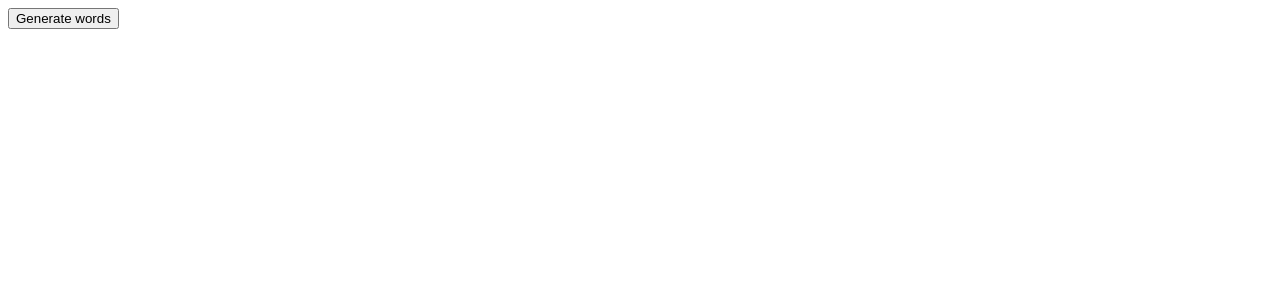
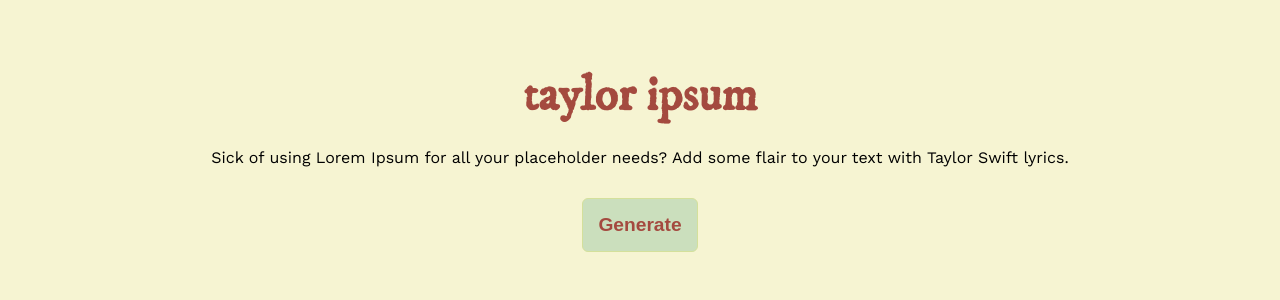
Before and after one commit to smh1988-2/taylor-ipsum, a React (Create React App) app: page / in a window 1280 px wide. Shown: the top 300 px of the page. Built offline with nearby package versions, Linux system fonts and the light colour scheme.

Commit message:
added basic styling, css reset

```diff
--- a/src/App.css
+++ b/src/App.css
@@ -0,0 +1,175 @@
+@import url("https://fonts.googleapis.com/css2?family=IM+Fell+DW+Pica:ital@0;1&family=Work+Sans&display=swap");
+
+/* http://meyerweb.com/eric/tools/css/reset/
+   v2.0 | 20110126
+   License: none (public domain)
+*/
+
+html,
+body,
+div,
+span,
+applet,
+object,
+iframe,
+h1,
+h2,
+h3,
+h4,
+h5,
+h6,
+p,
+blockquote,
+pre,
+a,
+abbr,
+acronym,
+address,
+big,
+cite,
+code,
+del,
+dfn,
+em,
+img,
+ins,
+kbd,
+q,
+s,
+samp,
+small,
+strike,
+strong,
+sub,
+sup,
+tt,
+var,
+b,
+u,
+i,
+center,
+dl,
+dt,
+dd,
+ol,
+ul,
+li,
+fieldset,
+form,
+label,
+legend,
+table,
+caption,
+tbody,
+tfoot,
+thead,
+tr,
+th,
+td,
+article,
+aside,
+canvas,
+details,
+embed,
+figure,
+figcaption,
+footer,
+header,
+hgroup,
+menu,
+nav,
+output,
+ruby,
+section,
+summary,
+time,
+mark,
+audio,
+video {
+  margin: 0;
+  padding: 0;
+  border: 0;
+  font-size: 100%;
+  font-family: "Work Sans", sans-serif;
+  vertical-align: baseline;
+}
+/* HTML5 display-role reset for older browsers */
+article,
+aside,
+details,
+figcaption,
+figure,
+footer,
+header,
+hgroup,
+menu,
+nav,
+section {
+  display: block;
+}
+body {
+  line-height: 1;
+}
+ol,
+ul {
+  list-style: none;
+}
+blockquote,
+q {
+  quotes: none;
+}
+blockquote:before,
+blockquote:after,
+q:before,
+q:after {
+  content: "";
+  content: none;
+}
+table {
+  border-collapse: collapse;
+  border-spacing: 0;
+}
+
+body {
+  background-color: #f6f4d2;
+}
+
+.header-container {
+  display: flex;
+  flex-flow: column;
+  align-items: center;
+  gap: 30px;
+  padding: 72px 32px 32px;
+}
+
+h1 {
+  color: #a44a3f;
+  font-family: "IM Fell DW Pica", serif;
+  font-size: 3rem;
+}
+
+.header-text {
+  text-align: center;
+}
+
+.generate-button-container {
+  display: flex;
+  flex-direction: column;
+  align-items: center;
+}
+
+.generate-button {
+  background-color: #cbdfbd;
+  border: 1px solid #d4e09b;
+  padding: 15px;
+  border-radius: 6px;
+  font-size: 1.2rem;
+  color: #a44a3f;
+  font-weight: 600;
+  transition: opacity 0.3s;
+}
+
+.generate-button:hover {
+  opacity: 0.8;
+  cursor: pointer;
+}
--- a/src/App.js
+++ b/src/App.js
@@ -1,24 +1,14 @@
 import "./App.css";
-import { useState } from "react";
+import Header from "./components/Header";
+import Generator from "./components/Generator";
 
 function App() {
-  const [output, setOutput] = useState([]);
-  const [length, setLength] = useState(5)
 
-  const words = ["word one", "word 2", "word 3", "word 4"];
-
-  function generateWords() {
-    let newArray =[]
-    for (let i = 0; i < length; i++) {
-      newArray = [...newArray, words[Math.floor(Math.random() * words.length)]]
-    }
-    setOutput(newArray);
-  }
 
   return (
     <div>
-      <button onClick={generateWords}>Generate words</button>
-      {output.join(" ")}
+      <Header />
+      <Generator />
     </div>
   );
 }
--- /dev/null
+++ b/src/components/Generator.js
@@ -0,0 +1,28 @@
+import React from "react";
+import { useState } from "react";
+
+function Generator() {
+  const [output, setOutput] = useState([]);
+  const [length, setLength] = useState(5);
+  const words = ["word one", "word 2", "word 3", "word 4"];
+
+  function generateWords() {
+    let newArray = [];
+    for (let i = 0; i < length; i++) {
+      newArray = [...newArray, words[Math.floor(Math.random() * words.length)]];
+    }
+    setOutput(newArray);
+  }
+
+  return (
+    <div className="generate-button-container">
+      <button className="generate-button" onClick={generateWords}>
+        Generate
+      </button>
+
+      {output.join(" ")}
+    </div>
+  );
+}
+
+export default Generator;
--- /dev/null
+++ b/src/components/Header.js
@@ -0,0 +1,12 @@
+import React from "react";
+
+function Header() {
+  return (
+    <div className="header-container">
+      <h1>taylor ipsum</h1>
+      <p className="header-text">Sick of using Lorem Ipsum for all your placeholder needs? Add some flair to your text with Taylor Swift lyrics.</p>
+    </div>
+  );
+}
+
+export default Header;
```
